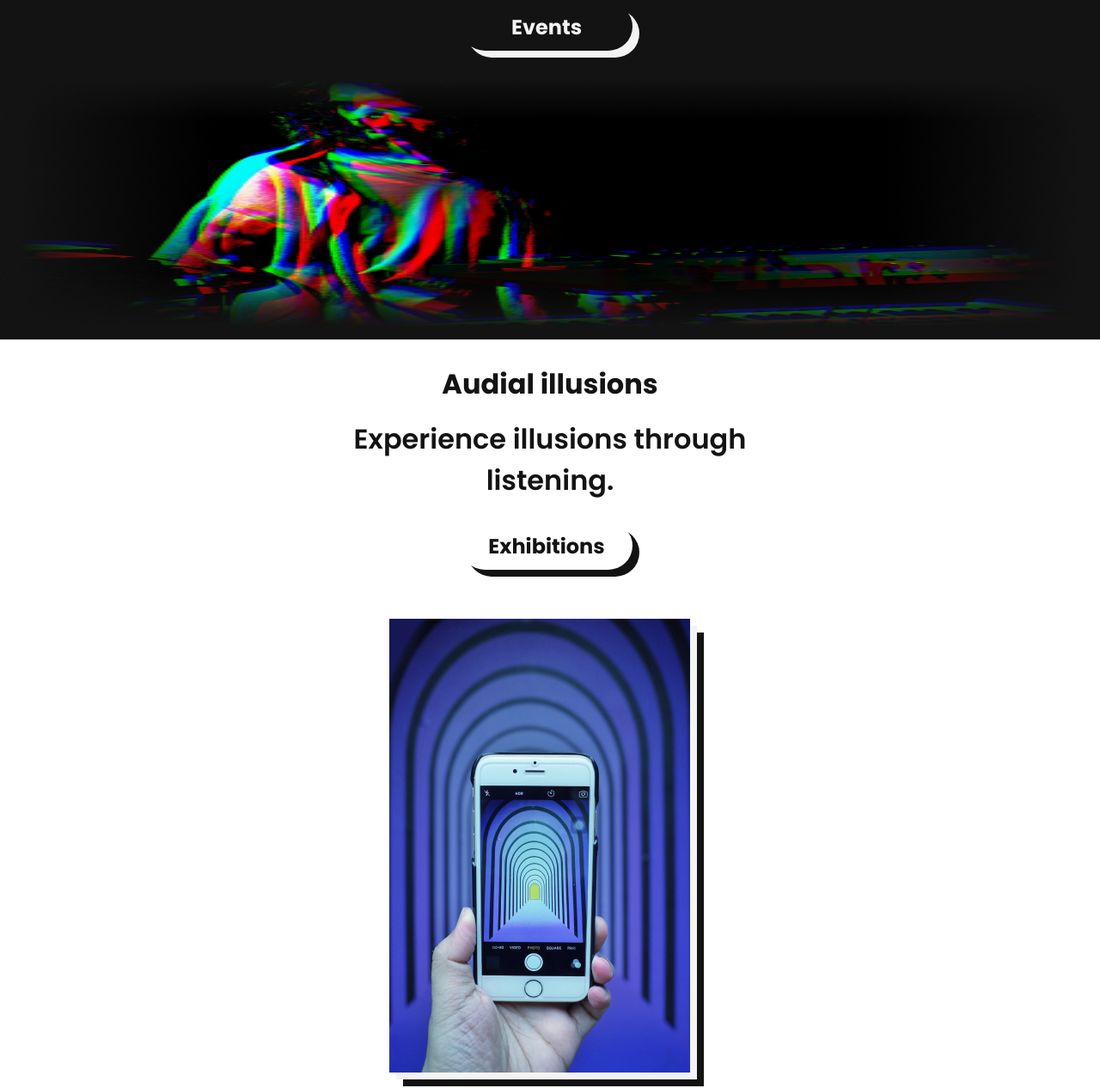
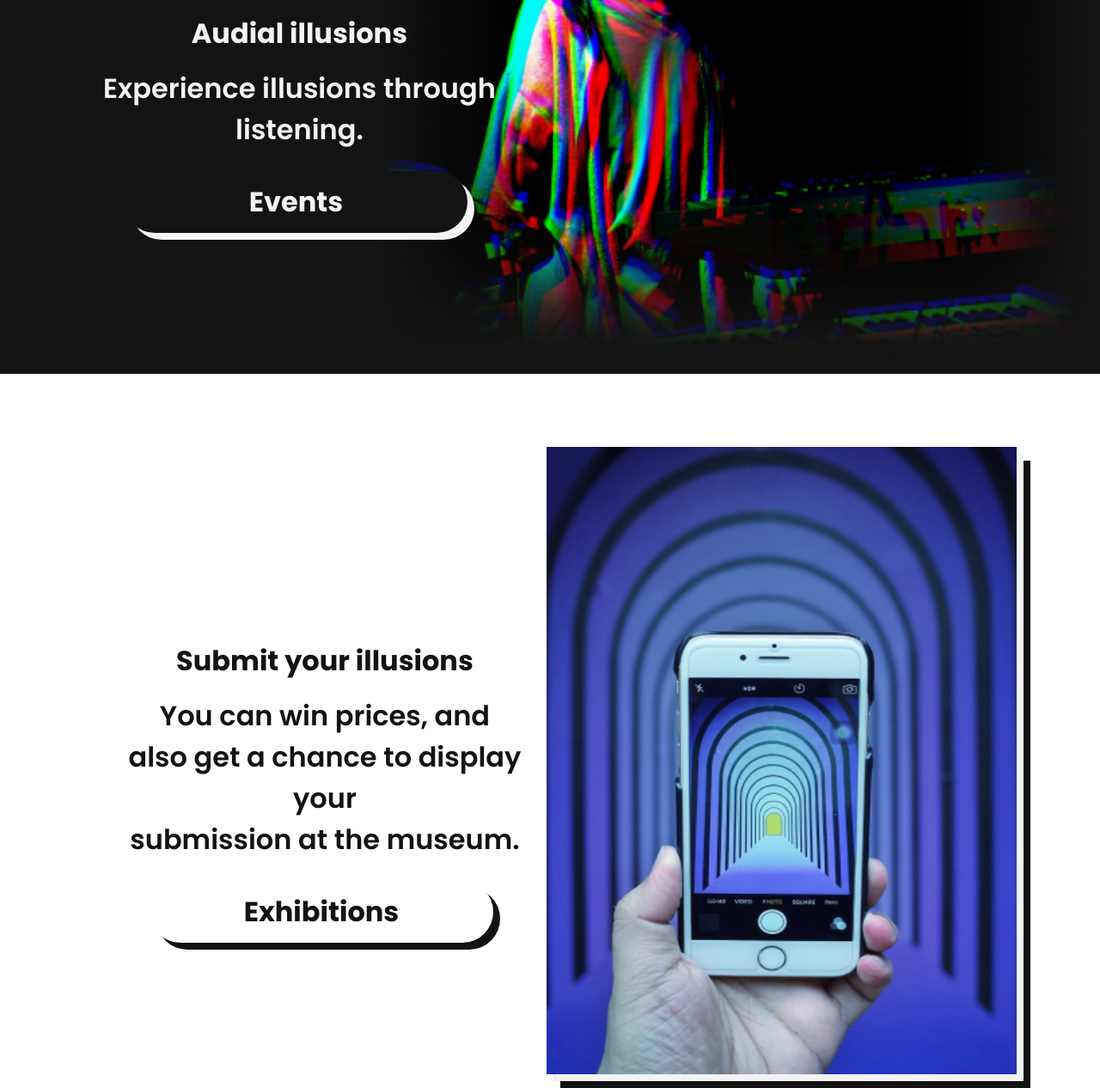
Before and after one commit to TrulsJohan/illuseum, a plain HTML site: page events.html in a window 1280 px wide. Shown: the part 829-2095 px from the top of the page at 86% size. Drawn offline with Linux system fonts and the light colour scheme.

Commit message:
mede events page responsive

```diff
--- a/css/events.css
+++ b/css/events.css
@@ -15,6 +15,12 @@
     padding-top: 40px;
 }
 
+.events-container-one {
+    display: flex;
+    flex-direction: column;
+    align-items: center;
+}
+
 .events-header{
     padding-bottom: 16px;
     font-size: 32px;
@@ -23,51 +29,6 @@
 
 .section-one-header {
     color: var(--secondary);
-}
-
-.btn-containers-main {
-    position: relative;
-    margin-top: 24px;
-    width: 208px;
-}
-
-.btn-wh {
-    width: 200px;
-    height: 56px;
-    border-radius: 50px;
-}
-
-.main-btn {
-    font-weight: 700;
-    font-size: 24px;
-    border: none;
-    position: absolute;
-    z-index: 10;
-}
-
-.btn-bg {
-    border-radius: 50px;
-    position: absolute;
-    top: 8px;
-    left: 8px;
-}
-
-.main-btn-b {
-    background-color: var(--primary);
-    color: var(--secondary);
-}
-
-.btn-background-b {
-    background-color: var(--secondary);
-}
-
-.main-btn-w {
-    background-color: var(--white);
-    color: var(--primary);
-}
-
-.btn-background-w {
-    background-color: var(--primary);
 }
 
 .events-img-one {
@@ -84,6 +45,12 @@
     height: 900px;
 }
 
+.events-container-two {
+    display: flex;
+    flex-direction: column;
+    align-items: center;
+}
+
 .section-two-header {
     color: var(--primary);
 }
@@ -92,7 +59,7 @@
     position: relative;
     margin-top: 113px;
     width: 374px;
-    height: 374px;
+    height: 528px;
 }
 
 .events-img-wh {
@@ -127,6 +94,47 @@
 
 /* Medium (md) tablet */
 @media (min-width: 768px) {
+    .events-section-one {
+        flex-direction: row;
+        height: 400px;
+        padding: 0 70px 0 70px;
+        position: relative;
+    }
+
+    .events-container-one {
+        display: flex;
+        flex-direction: column;
+        align-items: center;
+        position: absolute;
+        z-index: 10;
+        left: 120px;
+    }
+
+    .events-img-one {
+        width: 656px;
+        height: 400px;
+        margin-top: 0;
+        position: absolute;
+        right: 0;
+    }
+
+    .events-section-two {
+        flex-direction: row;
+        justify-content: space-between;
+        align-items: center;
+        margin: 0 120px 0 120px;
+        height: 700px;
+    }
+
+    .events-container-two {
+        display: flex;
+        flex-direction: column;
+        align-items: center;
+    }
+
+    .events-img-two-container {
+        margin-top: 0;
+    }
 }
 
 /* Large (lg) */
@@ -135,6 +143,54 @@
 
 /* xLarge (xl) desktop */
 @media (min-width: 1280px) {
+    .events-section-one {
+        flex-direction: row;
+        height: 656px;
+        padding: 0 70px 0 70px;
+        position: relative;
+    }
+
+    .events-container-one {
+        display: flex;
+        flex-direction: column;
+        align-items: center;
+        position: absolute;
+        z-index: 10;
+        left: 120px;
+    }
+
+    .events-img-one {
+        width: 850px;
+        height: 656px;
+        margin-top: 0;
+        position: absolute;
+        right: 0;
+    }
+
+    .events-section-two {
+        flex-direction: row;
+        justify-content: space-between;
+        align-items: center;
+        margin: 0 120px 0 120px;
+        height: 900px;
+    }
+
+    .events-container-two {
+        display: flex;
+        flex-direction: column;
+        align-items: center;
+    }
+
+    .events-img-two-container {
+        margin-top: 0;
+        width: 547px;
+        height: 730px;
+    }
+
+    .events-img-wh {
+        width: 547px;
+        height: 730px;
+    }
 }
 
 /* xxLarge (xxl) */
--- a/events.html
+++ b/events.html
@@ -65,6 +65,7 @@
             </div>
         </div>
         <div class="events-section-one">
+            <div class="events-container-one">
                 <h2 class="paragraphs section-one-header events-header">
                     Audial illusions
                 </h2>
@@ -78,21 +79,26 @@
                     </button>
                     <div class="btn-bg btn-background-b btn-wh"></div>
                 </div>
+            </div>
             <img class="events-img-one" src="assets/images/events-img-one.png" alt="image">
         </div>
+
         <div class="events-section-two">
+            <div class="events-container-two">
                 <h2 class="paragraphs section-two-header events-header">
-                Audial illusions
+                    Submit your illusions
                 </h2>
                 <p class="paragraphs paragraphs-w">
-                Experience illusions through<br>
-                listening.
+                    You can win prices, and<br>
+                    also get a chance to display your<br>
+                    submission at the museum.
                 </p>
                 <div class="btn-containers-main">
                     <button class="main-btn main-btn-w btn-wh">
                         Exhibitions
                     </button>
                     <div class="btn-bg btn-background-w btn-wh"></div>
+                </div>
             </div>
             <div class="events-img-two-container">
                 <img class="about-img-two events-img-wh" src="assets/images/events-img-two.png" alt="image">
```
Lines whose indentation alone changed are shown as unchanged.
